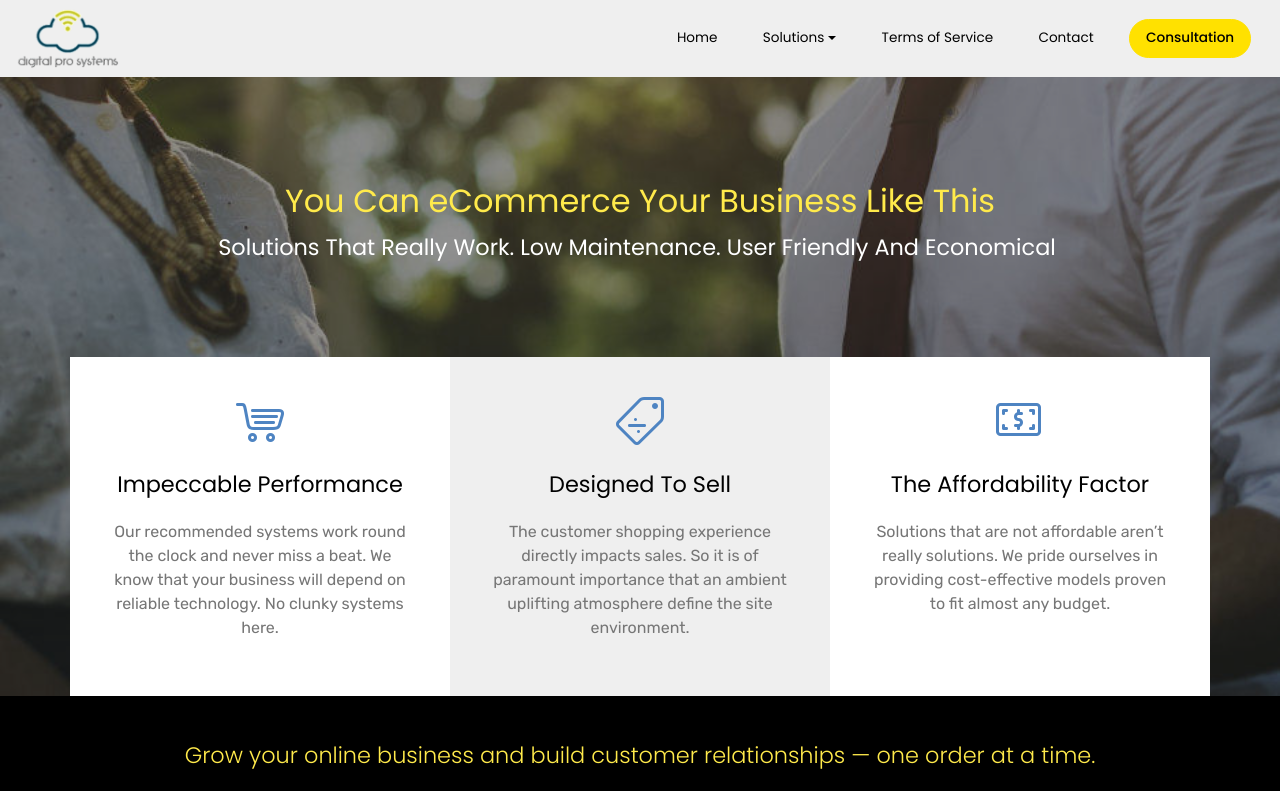
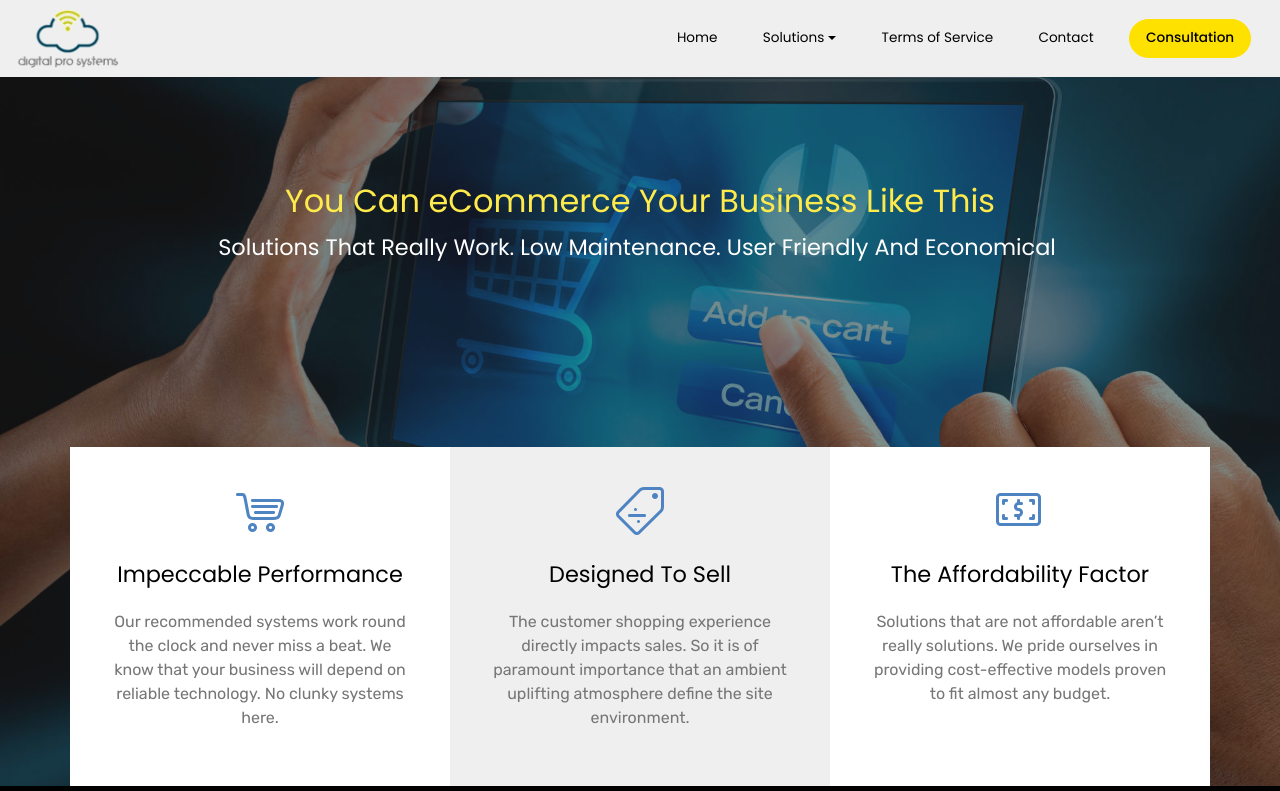
Before and after one commit to digitalprosystems/solutions, a plain HTML site: page page2.html in a window 1280 px wide. Shown: the top 791 px of the page. Drawn offline with Linux system fonts and the light colour scheme; a script that the page names is missing; files whose address does not match are found by name.

Commit message:
create github pages

```diff
--- a/assets/mobirise/css/mbr-additional.css
+++ b/assets/mobirise/css/mbr-additional.css
@@ -2294,10 +2294,10 @@ section.lazy-placeholder:after {
 }
 .cid-rTISc4H7Zc {
   padding-top: 180px;
-  background-image: url("../../../assets/images/mbr-1-938x563.jpg");
+  background-image: url("../../../assets/images/ecommerce-2000x1145.jpg");
 }
 .cid-rTISc4H7Zc .text-content {
-  padding-bottom: 60px;
+  padding-bottom: 150px;
 }
 .cid-rTISc4H7Zc .content-container .btn-bgr {
   z-index: 0;
```
Also changed, not shown: assets/images/hashes.json (+1 -1 lines), index.html (+1 -1 lines), page1.html (+1 -1 lines), assets/images/ecommerce-2000x1145.jpg (added), 1 other file.
